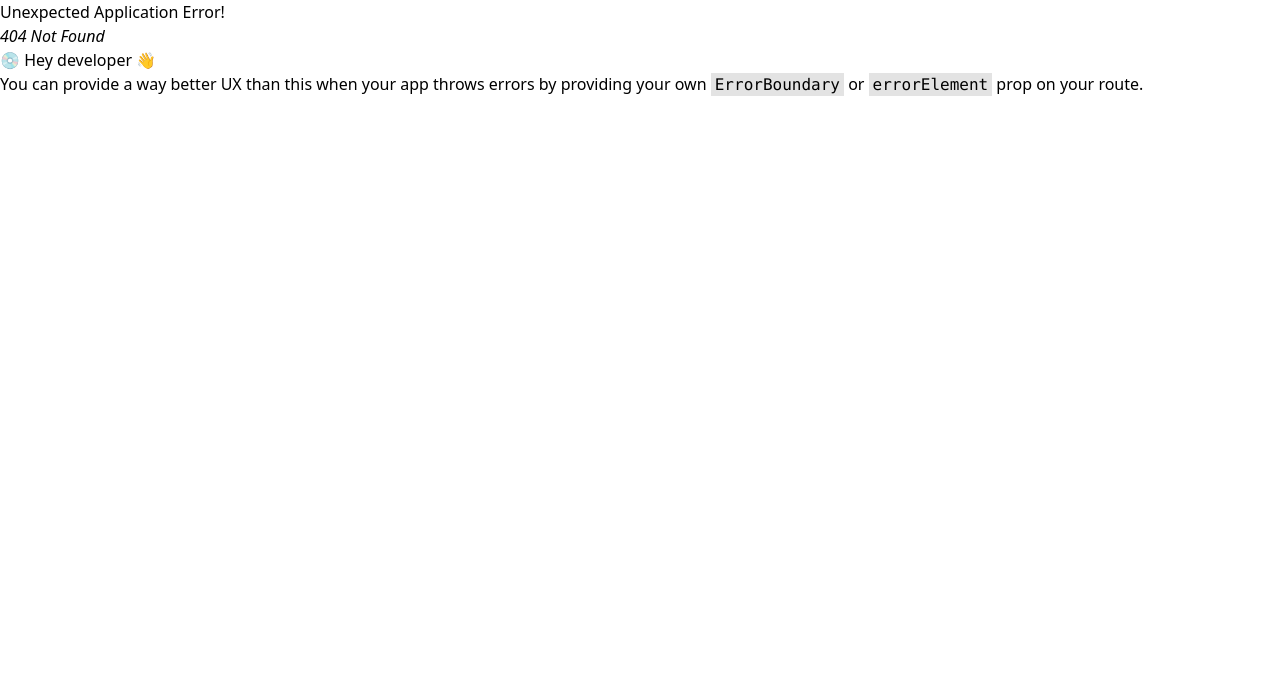
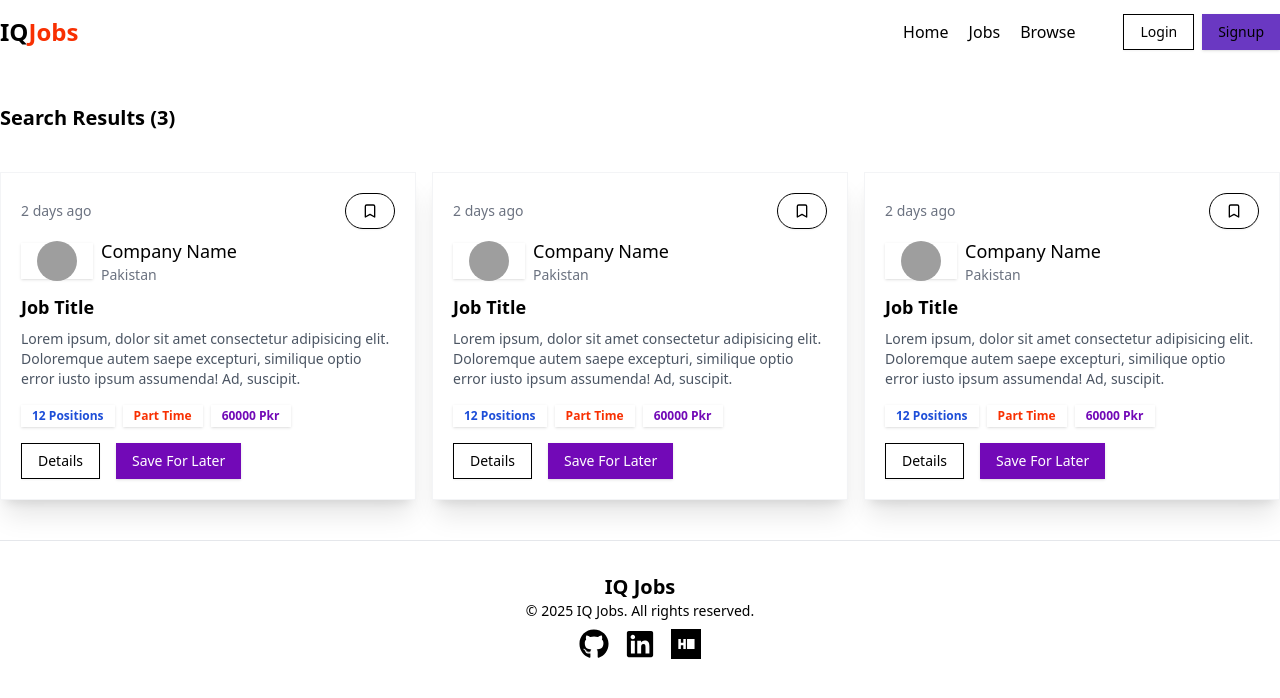
Before and after one commit to ArhamImranQureshi/JOBPORTAL_frontend, a React (Vite) app: page /browse in a window 1280 px wide. Before the commit this address had no page. Shown: the top 698 px of the page. Built offline with nearby package versions, Linux system fonts and the light colour scheme; grey boxes are pictures that could not be loaded.

Commit message:
browse page added

```diff
--- a/src/App.jsx
+++ b/src/App.jsx
@@ -4,6 +4,7 @@
 import { createBrowserRouter, RouterProvider } from 'react-router-dom'
 import Home from './components/Home.jsx'
 import Jobs from './components/Jobs'
+import Browse from './components/Browse'
 const appRouter= createBrowserRouter([
   {
     path:'/',
@@ -21,6 +22,10 @@
     path:'/jobs',
     element:<Jobs/>
   },
+  {
+    path:'/browse',
+    element:<Browse/>
+  },
 ])
 function App() {
   return (
--- /dev/null
+++ b/src/components/Browse.jsx
@@ -0,0 +1,27 @@
+import React from 'react'
+import Navbar from './ui/shared/Navbar'
+import Footer from './ui/shared/Footer'
+import Job from './Job'
+const randomJobs = [1,2,3]
+const Browse = () => {
+  return (
+    <div>
+      <Navbar/>
+        <div className='max-w-7xl mx-auto my-10'>
+            <h1 className='font-bold text-xl my-10'>Search Results ({randomJobs.length})</h1>
+            <div className='grid grid-cols-3 gap-4 '>
+            {
+                randomJobs.map((job,index)=>{
+                    return(
+                        <Job/>
+                    )
+                })
+            }
+            </div>
+        </div>
+      <Footer/>
+    </div>
+  )
+}
+
+export default Browse
```
